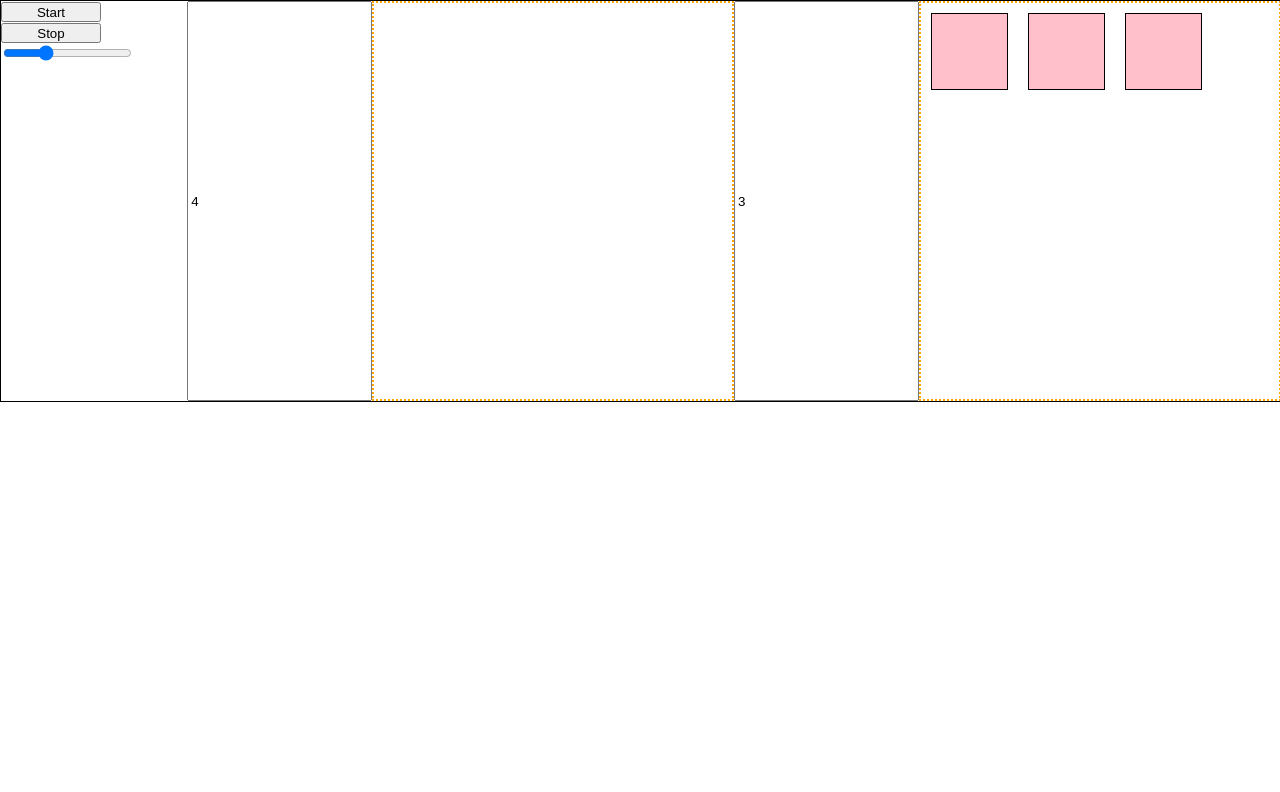
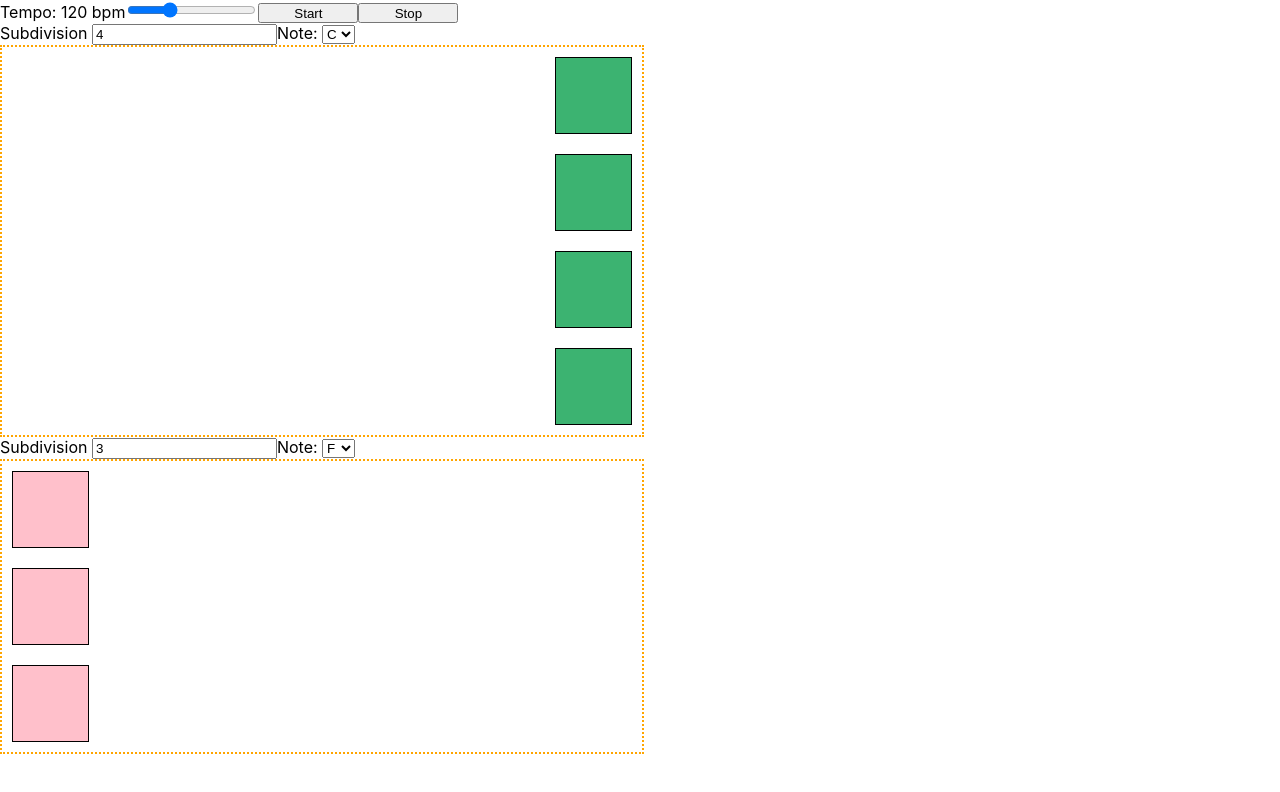
Before and after one commit to jswill88/polyrhythm-generator, a React (Create React App) app: page / in a window 1280 px wide. Shown: the top 792 px of the page. Built offline with nearby package versions, Linux system fonts and the light colour scheme.

Commit message:
add the capability to choose the note that plays on either side

```diff
--- a/src/App.scss
+++ b/src/App.scss
@@ -1,6 +1,6 @@
 #wrapper {
   width: 100%;
-  height: 400px;
+  // height: 400px;
   border: 1px solid black;
   display: flex;
   // flex-direction: column;
@@ -15,7 +15,14 @@
   display: flex;
   border: 2px dotted orange;
   width: 50%;
+  justify-content: flex-start;
+  align-items: flex-start;
+  flex-direction: column;
   flex-wrap: wrap;
+}
+.blinkBox:first-of-type {
+  justify-content: flex-start;
+  flex-wrap: wrap-reverse;
 }
 .rightSquare {
   background-color: pink;
@@ -26,3 +33,9 @@
     background-color: magenta;
   // }
 }
+.leftSquare {
+  background-color: mediumseagreen;
+}
+.leftSquare.highlight {
+  background-color: mediumspringgreen;
+}
--- a/src/buttons.js
+++ b/src/buttons.js
@@ -5,37 +5,36 @@ import './App.scss';
 
 export default function Buttons() {
 
-  const [leftSquare, setLeftSquare] = useState('block');
-  const [rightSquare, setRightSquare] = useState('none');
   const [leftRhythm, setLeftRhythm] = useState(4);
   const [rightRhythm, setRightRhythm] = useState(3);
   const [tempo, setTempo] = useState(120);
-  const [highlightNum, setHighlightNum] = useState(-1);
+  const [leftHighlight, setLeftHighlight] = useState(-1);
+  const [rightHighlight, setRightHighlight] = useState(-1);
+  const [leftNote, setLeftNote] = useState('F3')
+  const [rightNote, setRightNote] = useState('C4')
 
   const styles = {
 
     rightSquare: {
-      // 1: {
-      height: 75,
+      minHeight: 75,
       width: 75,
-      // backgroundColor: '#f5f5f5',
       margin: 10,
-      display: leftSquare,
+      display: 'block',
       border: "1px solid black"
-      // }
     },
 
     leftSquare: {
       height: 75,
       width: 75,
-      backgroundColor: 'green',
       margin: 10,
-      display: rightSquare,
+      border: "1px solid black"
     },
   }
 
 
   const setTimers = async () => {
+    setLeftHighlight(-1);
+    setRightHighlight(-1);
     await Tone.start();
     Tone.Transport.bpm.value = rightRhythm * tempo;
     Tone.Transport.start();
@@ -48,28 +47,21 @@ export default function Buttons() {
     var synth2 = new Tone.PolySynth(Tone.Synth).toDestination();
 
     let lLoop = new Tone.Loop(time => {
-
-      synth.triggerAttackRelease("C4", '64n', time);
+      console.log(time)
+      synth.triggerAttackRelease(leftNote, '64n', time);
       Tone.Draw.schedule(() => {
-        // setLeftSquare(prev => prev === 'block' ? 'none' : 'block')
-        setHighlightNum(prev => (prev + 1) % rightRhythm )
+        setLeftHighlight(prev => (prev + 1) % rightRhythm)
       }, time)
-        .schedule(() => {
-          // setLeftSquare('none')
-        }, time + .15);
 
     }, `0:${leftRhythm}`).start(.05)
 
     let rLoop = new Tone.Loop(time => {
+      console.log(time)
+      synth2.triggerAttackRelease(rightNote, '64n', time);
+      Tone.Draw.schedule(() => {
 
-      synth2.triggerAttackRelease("F3", '64n', time);
-      Tone.Draw.schedule(() => {
-        setRightSquare(prev => prev === 'block' ? 'none' : 'block')
-
+        setRightHighlight(prev => (prev + 1) % leftRhythm)
       }, time)
-        .schedule(() => {
-          setRightSquare('none')
-        }, time + .15);
 
     }, `0:${rightRhythm}`).start(.05)
 
@@ -80,21 +72,27 @@ export default function Buttons() {
       rLoop.cancel();
     }
 
-  }, [rightRhythm, leftRhythm, tempo])
+  }, [rightRhythm, leftRhythm, tempo, leftNote, rightNote])
 
   const stop = () => {
     Tone.Transport.stop();
+    setLeftHighlight(-1)
+    setRightHighlight(-1)
   }
 
   const handleLeft = event => {
     if (event.target.value) {
       setLeftRhythm(event.target.value)
+      setLeftHighlight(0)
+      setRightHighlight(0)
     }
   };
 
   const handleRight = event => {
     if (event.target.value) {
       setRightRhythm(event.target.value)
+      setLeftHighlight(0)
+      setRightHighlight(0)
     }
   };
 
@@ -108,7 +106,11 @@ export default function Buttons() {
     for (let i = 0; i < side; i++) {
       squares.push(
         <div
-          className={i === highlightNum ? `${square} highlight` : `${square}`}
+          className={
+            square === 'leftSquare' ?
+              i === rightHighlight ? `${square} highlight` : `${square}`
+              : i === leftHighlight ? `${square} highlight` : `${square}`
+          }
           key={i}
           style={styles[square]/*[i]*/}>
         </div>)
@@ -116,25 +118,55 @@ export default function Buttons() {
     return squares;
   }
 
+  const notes = (noteArray, rl) => {
+    return (
+      <>
+        <label for="notes">Note: </label>
+        <select
+          id="notes"
+          onChange={
+            e => rl === 'right'
+              ? setLeftNote(e.target.value)
+              : setRightNote(e.target.value)
+          }>
+          {noteArray.map((note, i) =>
+            <option
+              selected={
+                rl === 'right'
+                  ? note === leftNote ? true : false
+                  : note === rightNote ? true : false
+              }
+              value={note}
+              key={i}>
+              {note.slice(0, note.length - 1)}
+            </option>
+          )}
+        </select>
+      </>
+    )
+  }
+
   return (
-    <div id='wrapper'>
+    <div>
       <section>
 
+        <label for="tempo">Tempo: {tempo} bpm</label>
+        <input type="range" name="tempo" min="40" max="300" step="1" defaultValue={tempo} onChange={handleTempo} />
         <button id='button' onClick={setTimers}>Start</button>
         <button id='button' onClick={stop}>Stop</button>
-
-        <input type="range" min="40" max="300" step="1" defaultValue={tempo} onChange={handleTempo} />
       </section>
 
-      <input type="number" min="1" defaultValue={leftRhythm} onChange={handleLeft} />
-
+      <label for="leftSub">Subdivision </label>
+      <input id="leftSub" type="number" min="1" defaultValue={leftRhythm} onChange={handleLeft} />
+      {notes(['A4', 'B3', 'C4', 'D4', 'E4', 'F4', 'G4'], 'left')}
       <div className="blinkBox">
         {squares(leftRhythm, 'leftSquare')}
       </div>
 
 
-      <input type="number" min="1" defaultValue={rightRhythm} onChange={handleRight} />
-
+      <label for="rightSub">Subdivision </label>
+      <input id="rightSub" type="number" min="1" defaultValue={rightRhythm} onChange={handleRight} />
+      {notes(['A3', 'B2', 'C3', 'D3', 'E3', 'F3', 'G3'], 'right')}
       <div className="blinkBox">
         {squares(rightRhythm, 'rightSquare')}
       </div>
```
